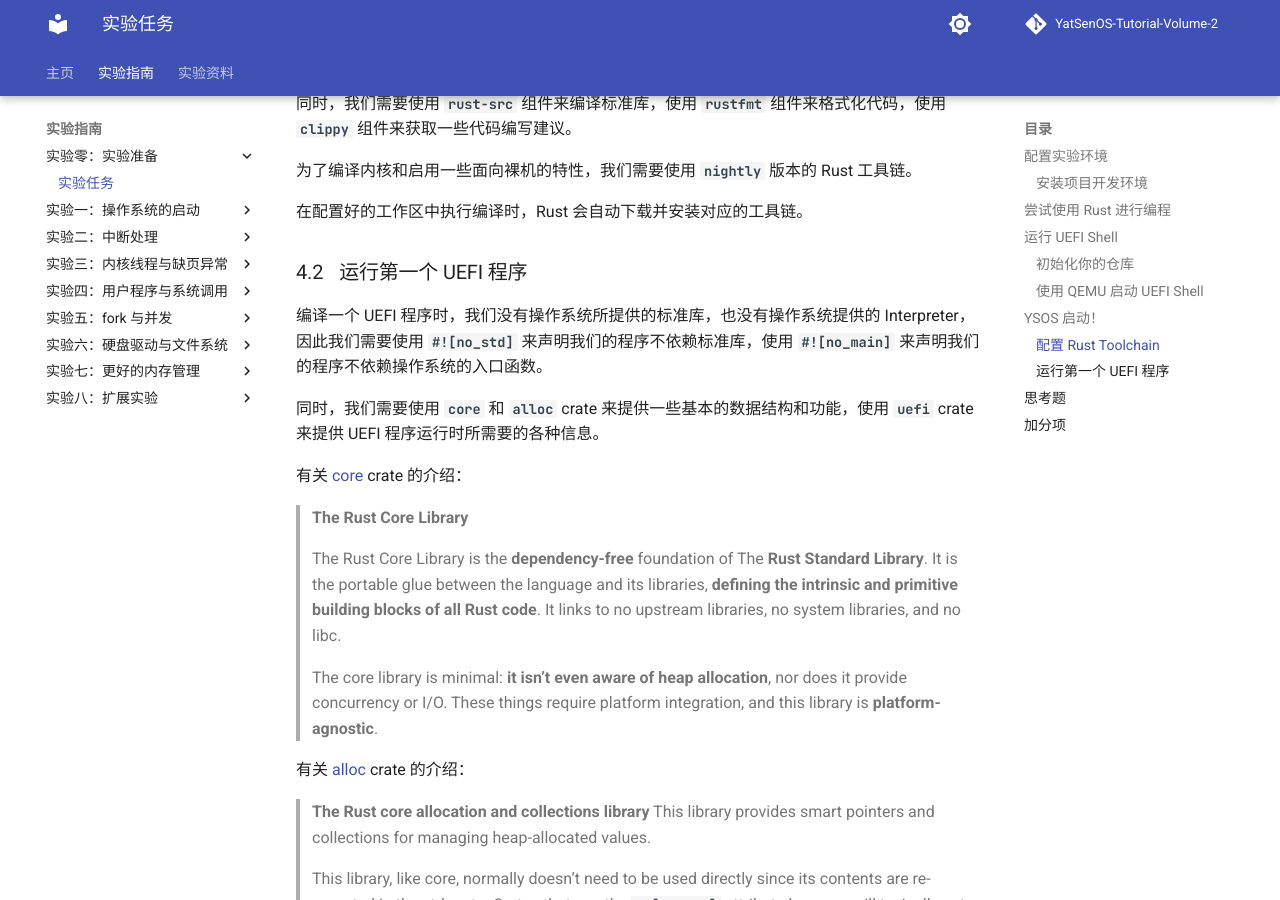
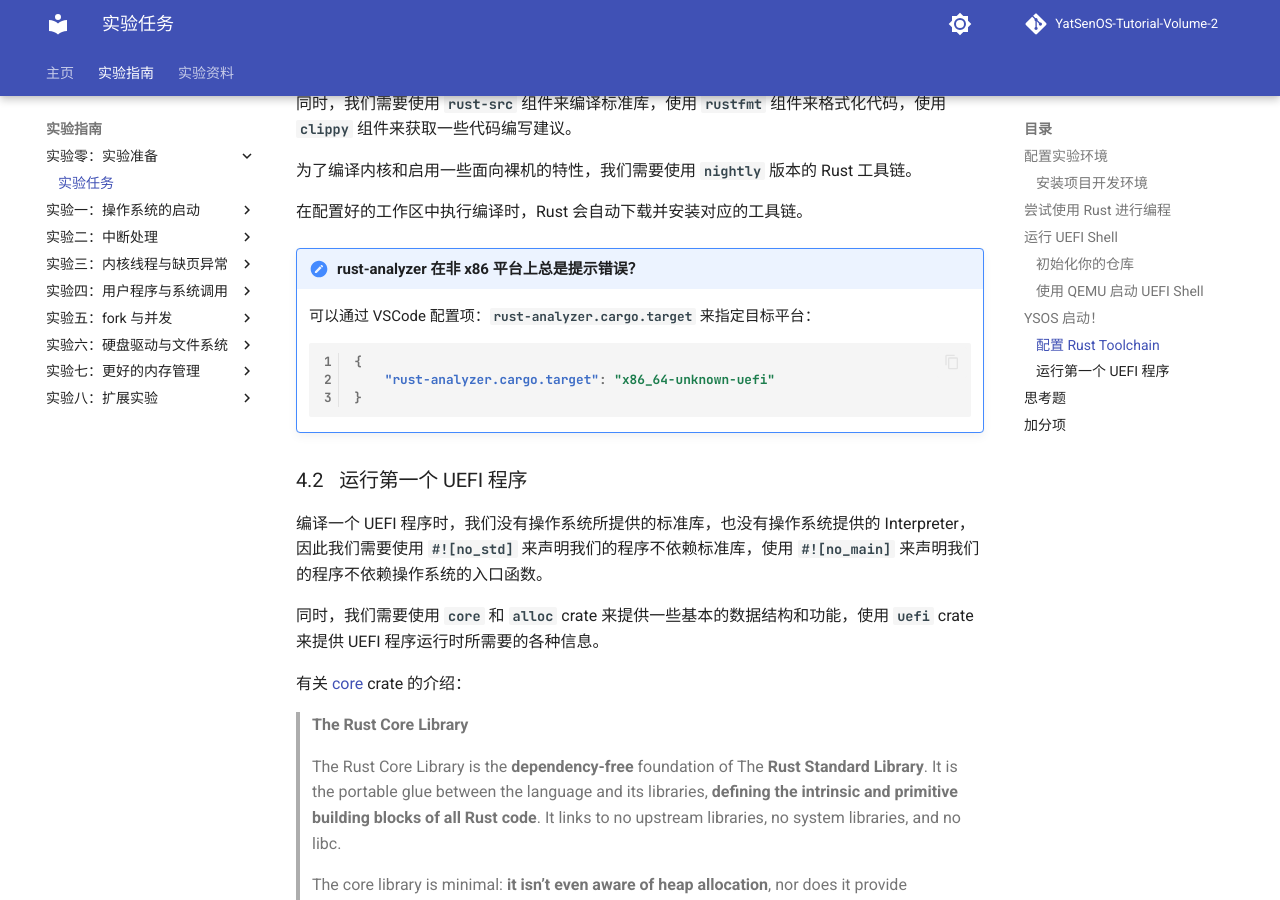
Before and after one commit to YatSenOS/YatSenOS-Tutorial-Volume-2, an MkDocs documentation site: the page built from docs/labs/0x00/tasks.md, in a window 1280 px wide and 900 px high, scrolled down 6626 px. Built offline with MkDocs 1.6.1 and Material for MkDocs 9.7.7, drawn with Linux system fonts in a browser that asks for light colours; comment, search, counter and statistics services are not loaded.

Commit message:
fix(lab/0): add hint

````diff
--- a/docs/labs/0x00/tasks.md
+++ b/docs/labs/0x00/tasks.md
@@ -287,6 +287,16 @@ targets = [ "x86_64-unknown-uefi" ]
 
 在配置好的工作区中执行编译时，Rust 会自动下载并安装对应的工具链。
 
+!!! note "rust-analyzer 在非 x86 平台上总是提示错误？"
+
+    可以通过 VSCode 配置项：`rust-analyzer.cargo.target` 来指定目标平台：
+
+    ```json
+    {
+        "rust-analyzer.cargo.target": "x86_64-unknown-uefi"
+    }
+    ```
+
 ### 运行第一个 UEFI 程序
 
 编译一个 UEFI 程序时，我们没有操作系统所提供的标准库，也没有操作系统提供的 Interpreter，因此我们需要使用 `#![no_std]` 来声明我们的程序不依赖标准库，使用 `#![no_main]` 来声明我们的程序不依赖操作系统的入口函数。
````
